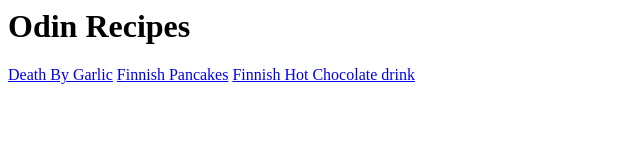
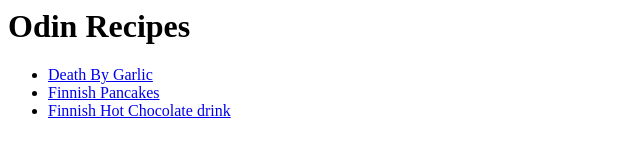
Before and after one commit to mikaPuzzling/odin-recipes, a plain HTML site: page index.html in a window 1280 px wide. Shown: the whole page, without its empty margins (0-640 px from the left). Drawn offline with Linux system fonts and the light colour scheme.

Commit message:
changed index to list + corrections on text

```diff
--- a/index.html
+++ b/index.html
@@ -5,8 +5,10 @@
     </head>
     <body>
         <h1>Odin Recipes</h1>
-        <a href="/home/mika/repos/odin-recipes/recipes/deathByGarlic.html">Death By Garlic</a>
-        <a href="/home/mika/repos/odin-recipes/recipes/thinPanCake.html">Finnish Pancakes</a>
-        <a href="/home/mika/repos/odin-recipes/recipes/minttuKaakao.html">Finnish Hot Chocolate drink</a>
+        <ul>
+            <li><a href="/home/mika/repos/odin-recipes/recipes/deathByGarlic.html">Death By Garlic</a></li>
+            <li><a href="/home/mika/repos/odin-recipes/recipes/thinPanCake.html">Finnish Pancakes</a></li>
+            <li><a href="/home/mika/repos/odin-recipes/recipes/minttuKaakao.html">Finnish Hot Chocolate drink</a></li>
+         </ul>
     </body>
 </html>
```
Also changed, not shown: recipes/minttuKaakao.html (+2 -1 lines), recipes/thinPanCake.html (+1 -1 lines).
